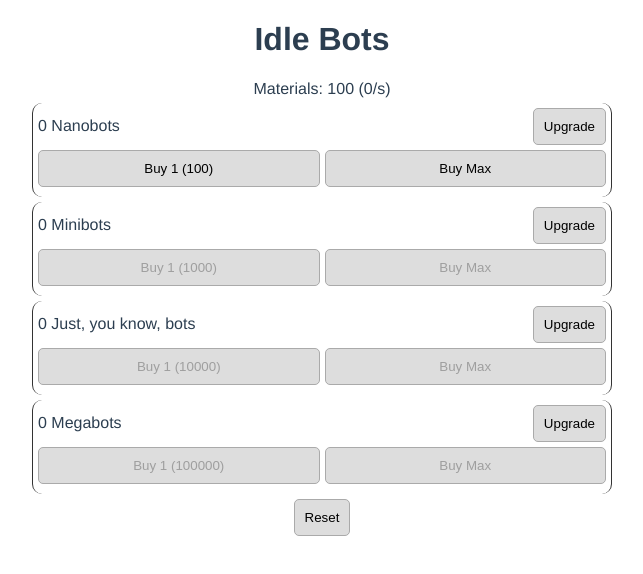
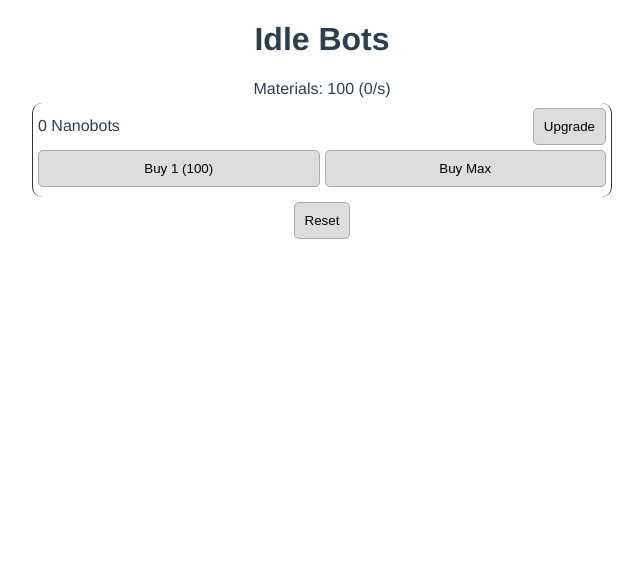
Before and after one commit to chees/idlebots, a Vue app: page / in a window 1280 px wide. Shown: the top 574 px of the page, without its empty margins (318-961 px from the left). Built offline with nearby package versions, Linux system fonts and the light colour scheme.

Commit message:
Unlock bots one by one

```diff
--- a/src/components/Game.vue
+++ b/src/components/Game.vue
@@ -5,7 +5,7 @@
     Materials: {{ show(materials) }}
     ({{ show(rate) }}/s)
 
-    <div v-for="bot in bots" :key="bot.name" class="bot">
+    <div v-for="(bot, index) in bots" :key="bot.name" class="bot" v-if="isUnlocked(index)">
       <div class="desc">
         {{ show(bot.owned) }} {{ bot.name }}
         <button>Upgrade</button>
@@ -96,6 +96,10 @@ export default {
     },
     show: function (big) {
       return big.gte(1000000) ? big.toPrecision(3) : big.toString()
+    },
+    isUnlocked: function (index) {
+      if (index === 0) return true
+      return this.bots[index - 1].owned.gte(10)
     }
   },
   created: function () {
```
